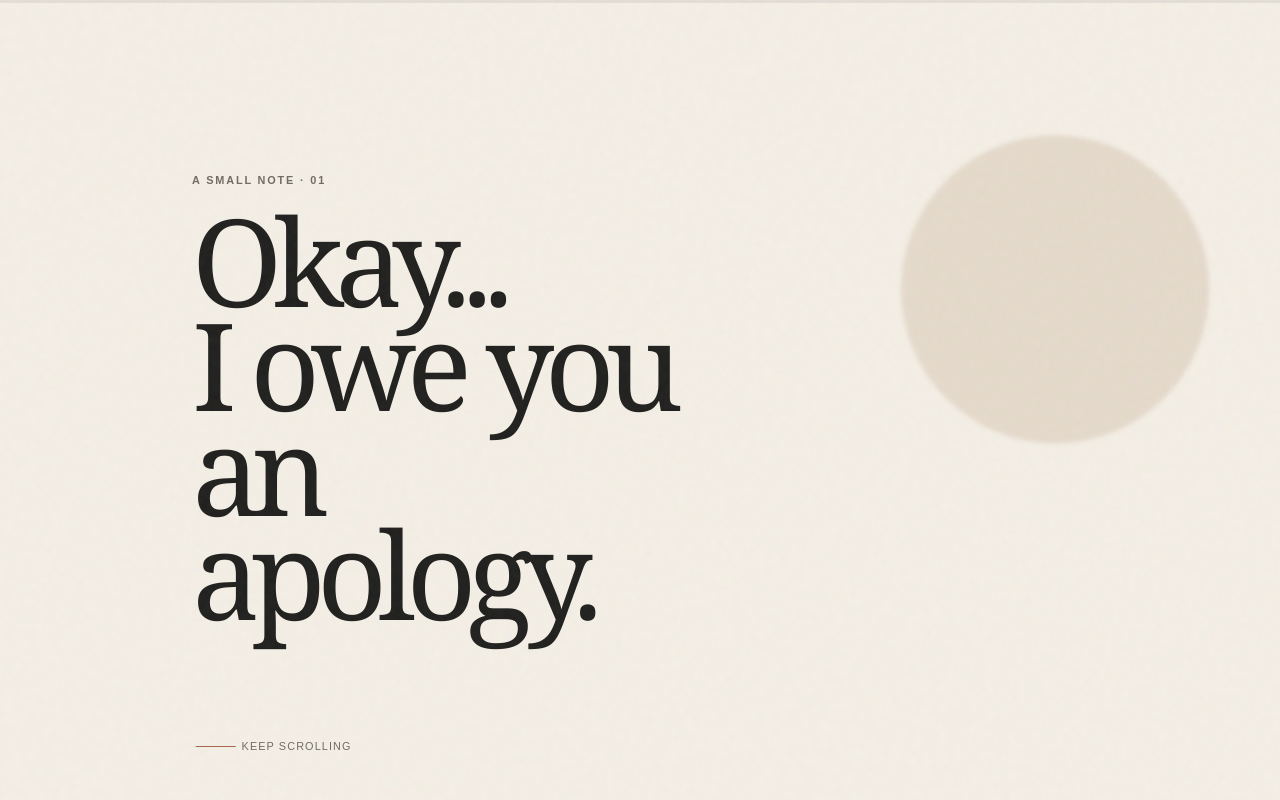
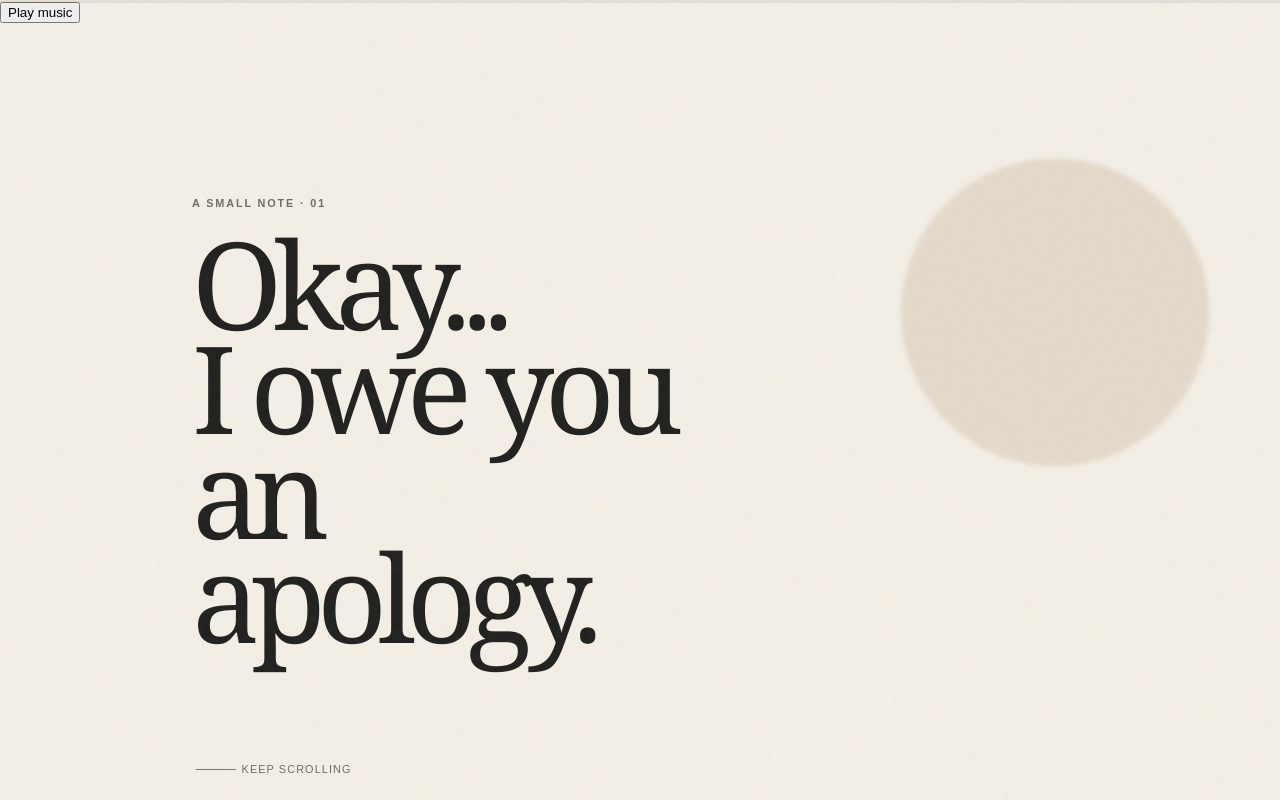
Before and after one commit to Kushagra007sinha/Ishvi, a plain HTML site: page index.html in a window 1280 px wide. Shown: the top 800 px of the page. Drawn offline with Linux system fonts and the light colour scheme.

Commit message:
Updated apology website music button

```diff
--- a/index.html
+++ b/index.html
@@ -9,6 +9,15 @@
   <body>
     <div class="grain" aria-hidden="true"></div>
     <div class="progress" aria-hidden="true"><span></span></div>
+    <audio id="background-music" loop preload="metadata">
+      <source src="audio/background-music.mp3" type="audio/mpeg" />
+    </audio>
+
+    <div class="music-dock">
+      <button id="music-toggle" class="music-toggle" type="button" aria-pressed="false">
+        Play music
+      </button>
+    </div>
 
     <main>
       <section class="scene scene--opening" aria-labelledby="title">
```
